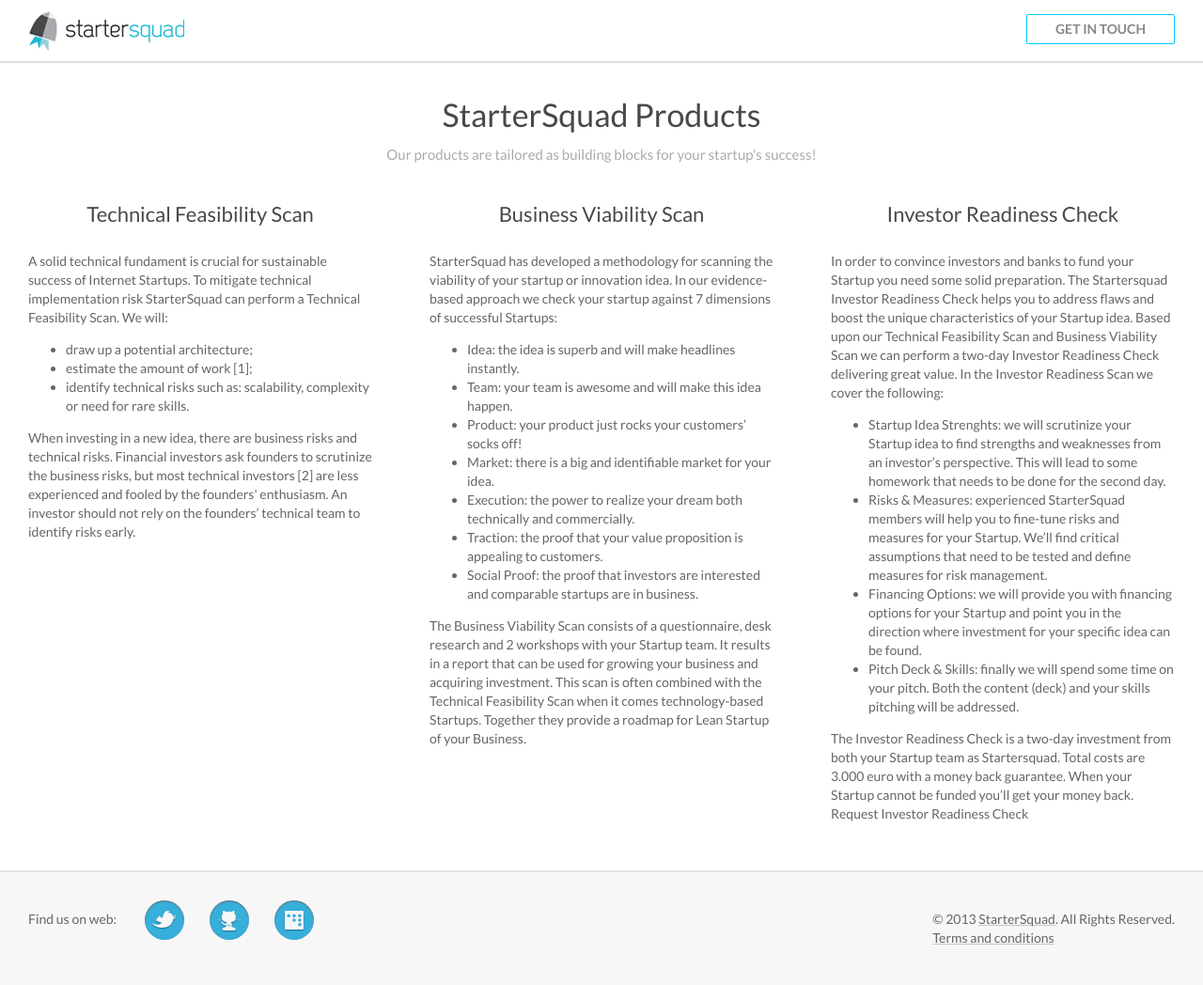
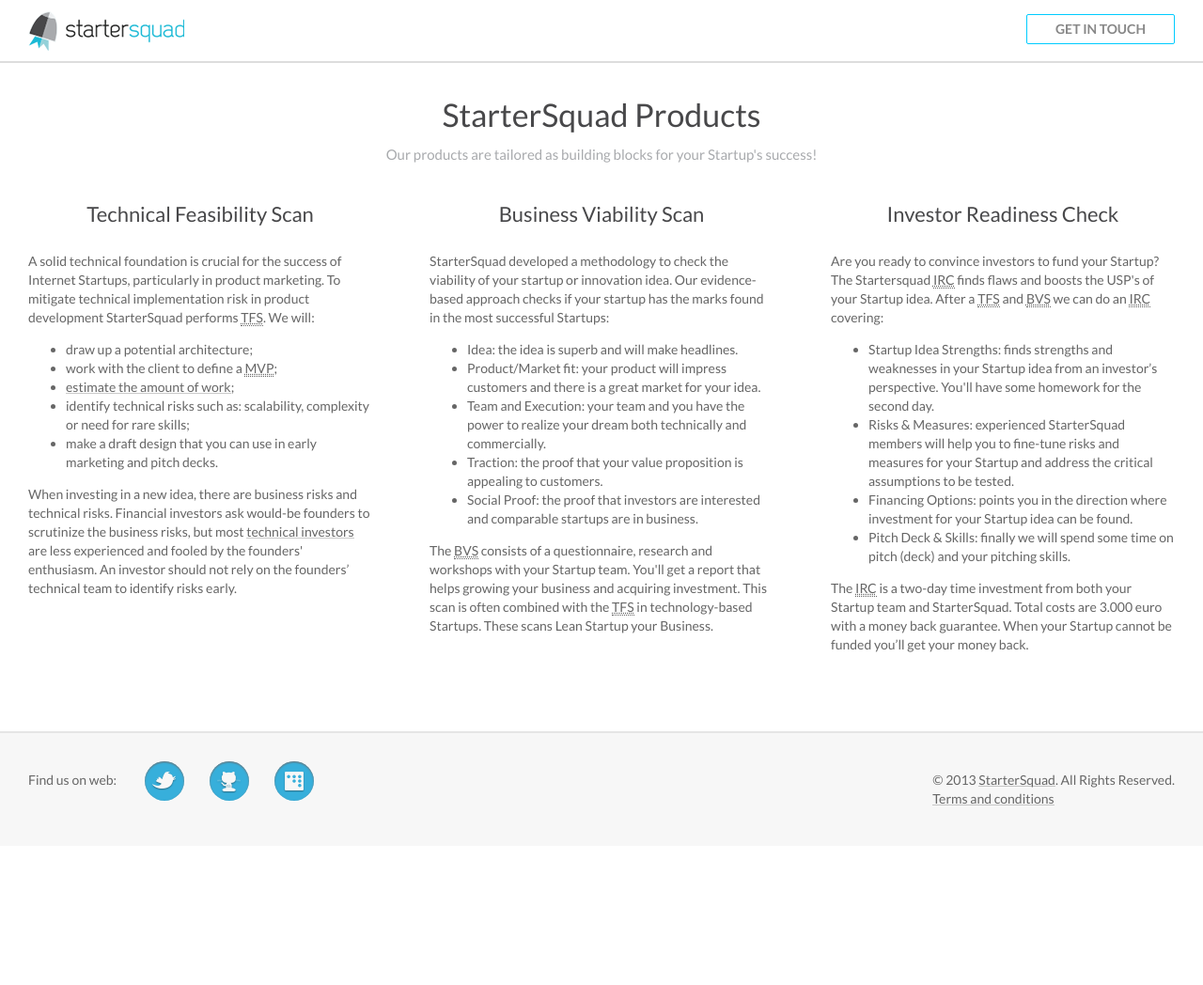
Before and after one commit to StarterSquad/startersquad.com, a Jekyll site: the page built from products/index.html, in a window 1280 px wide. Shown: the whole page at 94% size. Built offline with Jekyll 4.4.1, drawn with Linux system fonts in a browser that asks for light colours; nearby versions of some CDN libraries; a script that is not in the unit is left out; after the commit the page ends 900 px from its top, so only the background shows below that.

Commit message:
Improves products content enough to put it live and be somewhat ashamed but not too much

```diff
--- a/products/index.html
+++ b/products/index.html
@@ -8,7 +8,7 @@
   <div class="headline">
     <h1>StarterSquad Products</h1>
 
-    <p>Our products are tailored as building blocks for your startup's success!</p>
+    <p>Our products are tailored as building blocks for your Startup's success!</p>
   </div>
   <div class="project-body">
     <div class="triptych">
@@ -17,17 +17,20 @@
           <h2>Technical Feasibility Scan</h2>
 
           <p>
-            A solid technical fundament is crucial for sustainable success of Internet Startups. To mitigate technical
-            implementation risk StarterSquad can perform a Technical Feasibility Scan. We will:
+            A solid technical foundation is crucial for the success of Internet Startups, particularly in product
+            marketing. To mitigate technical
+            implementation risk in product development StarterSquad performs <abbr title="Technical Feasibility Scans">TFS</abbr>. We will:
           </p>
           <ul>
             <li>draw up a potential architecture;</li>
-            <li>estimate the amount of work [1];</li>
-            <li>identify technical risks such as: scalability, complexity or need for rare skills.</li>
+            <li>work with the client to define a <abbr title="Minimal Viable Product">MVP</abbr>;</li>
+            <li><a href="/blog/startersquad-pricing-model/">estimate the amount of work</a>;</li>
+            <li>identify technical risks such as: scalability, complexity or need for rare skills;</li>
+            <li>make a draft design that you can use in early marketing and pitch decks.</li>
           </ul>
           <p>
-            When investing in a new idea, there are business risks and technical risks. Financial investors ask founders
-            to scrutinize the business risks, but most technical investors [2] are less experienced and fooled by the
+            When investing in a new idea, there are business risks and technical risks. Financial investors ask would-be founders
+            to scrutinize the business risks, but most <a href="/blog/the-need-for-technical-angels/">technical investors</a> are less experienced and fooled by the
             founders' enthusiasm. An investor should not rely on the founders’ technical team to identify risks early.
           </p>
         </div>
@@ -35,56 +38,49 @@
           <h2>Business Viability Scan</h2>
 
           <p>
-            StarterSquad has developed a methodology for scanning the viability of your startup or innovation idea. In
-            our evidence-based approach we check your startup against 7 dimensions of successful Startups:
+            StarterSquad developed a methodology to check the viability of your startup or innovation idea.
+            Our evidence-based approach checks if your startup has the marks found in the most successful Startups:
           </p>
           <ul>
-            <li>Idea: the idea is superb and will make headlines instantly.</li>
-            <li>Team: your team is awesome and will make this idea happen.</li>
-            <li>Product: your product just rocks your customers’ socks off!</li>
-            <li>Market: there is a big and identifiable market for your idea.</li>
-            <li>Execution: the power to realize your dream both technically and commercially.</li>
+            <li>Idea: the idea is superb and will make headlines.</li>
+            <li>Product/Market fit: your product will impress customers and there is a great market for your idea.</li>
+            <li>Team and Execution: your team and you have the power to realize your dream both technically and commercially.</li>
             <li>Traction: the proof that your value proposition is appealing to customers.</li>
             <li>Social Proof: the proof that investors are interested and comparable startups are in business.</li>
           </ul>
           <p>
-            The Business Viability Scan consists of a questionnaire, desk research and 2 workshops with your Startup
-            team. It results in a report that can be used for growing your business and acquiring investment. This scan
-            is often combined with the Technical Feasibility Scan when it comes technology-based Startups. Together they
-            provide a roadmap for Lean Startup of your Business.
+            The <abbr title="Business Viability Scan">BVS</abbr> consists of a questionnaire, research and workshops with your Startup
+            team. You'll get a report that helps growing your business and acquiring investment. This scan
+            is often combined with the <abbr title="Technical Feasibility Scan">TFS</abbr> in technology-based Startups. These scans
+            Lean Startup your Business.
           </p>
         </div>
         <div class="triptych-section">
           <h2>Investor Readiness Check</h2>
-          <p>In order to convince investors and banks to fund your Startup you need some solid preparation. The
-            Startersquad Investor Readiness Check helps you to address flaws and boost the unique characteristics of
-            your Startup idea. Based upon our Technical Feasibility Scan and Business Viability Scan we can perform a
-            two-day Investor Readiness Check delivering great value. In the Investor Readiness Scan we cover the
-            following:</p>
+          <p>Are you ready to convince investors to fund your Startup? The
+            Startersquad <abbr title="Investor Readiness Check">IRC</abbr> finds flaws and boosts the USP's of
+            your Startup idea. After a <abbr title="Technical Feasibility Scan">TFS</abbr> and
+            <abbr title="Business Viability Scan">BVS</abbr> we can do an <abbr title="Investor Readiness Check">IRC</abbr> covering:</p>
           <ul>
-            <li>Startup Idea Strenghts: we will scrutinize your Startup idea to find strengths and weaknesses from an
-              investor’s perspective. This will lead to some homework that needs to be done for the second day.
+            <li>Startup Idea Strengths: finds strengths and weaknesses in your Startup idea from an
+              investor’s perspective. You'll have some homework for the second day.
             </li>
             <li>Risks & Measures: experienced StarterSquad members will help you to fine-tune risks and measures for
-              your
-              Startup. We’ll find critical assumptions that need to be tested and define measures for risk management.
+              your Startup and address the critical assumptions to be tested.
             </li>
-            <li>Financing Options: we will provide you with financing options for your Startup and point you in the
-              direction where investment for your specific idea can be found.
+            <li>Financing Options: points you in the
+              direction where investment for your Startup idea can be found.
             </li>
-            <li>Pitch Deck & Skills: finally we will spend some time on your pitch. Both the content (deck) and your
-              skills
-              pitching will be addressed.
+            <li>Pitch Deck & Skills: finally we will spend some time on pitch (deck) and your
+               pitching skills.
             </li>
           </ul>
           <p>
-            The Investor Readiness Check is a two-day investment from both your Startup team as Startersquad. Total
+            The <abbr title="Investor Readiness Check">IRC</abbr> is a two-day time investment from both your
+            Startup team and StarterSquad. Total
             costs are 3.000 euro with a money back guarantee. When your Startup cannot be funded you’ll get your money
             back.
           </p>
-
-          <p>Request Investor Readiness Check</p>
-
         </div>
       </div>
     </div>
```
